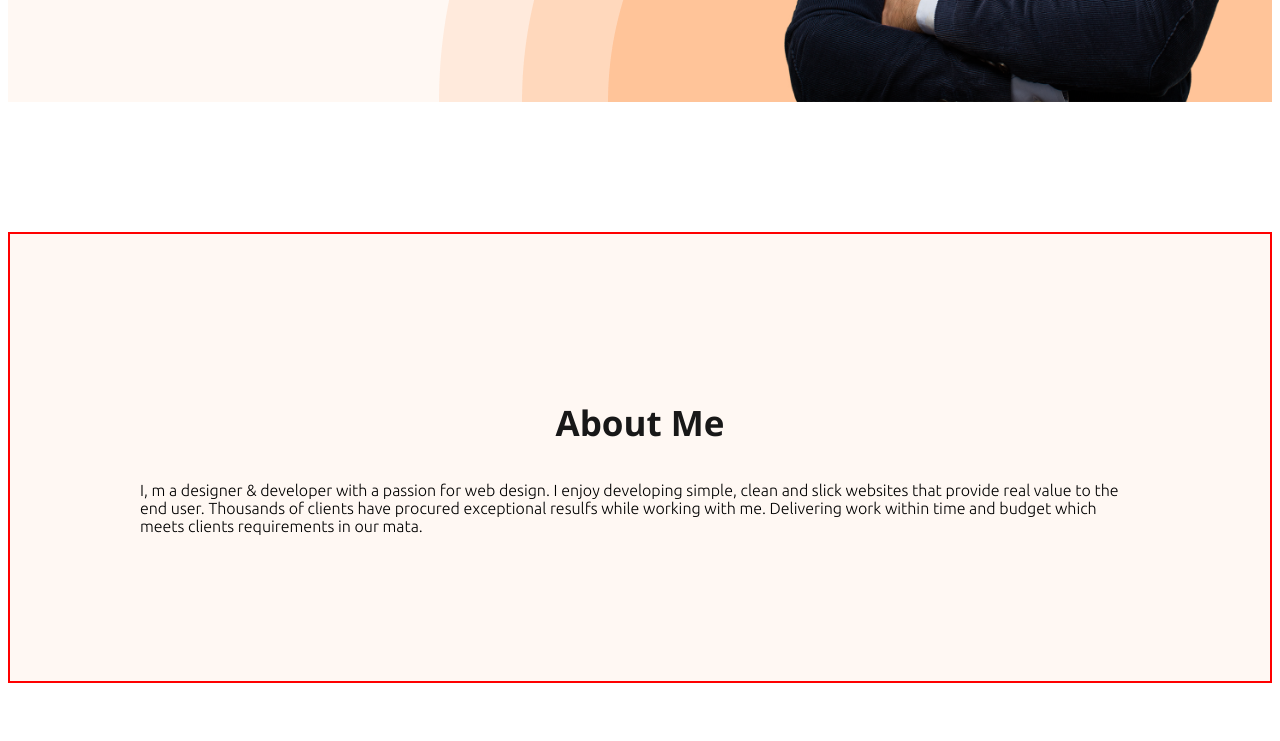
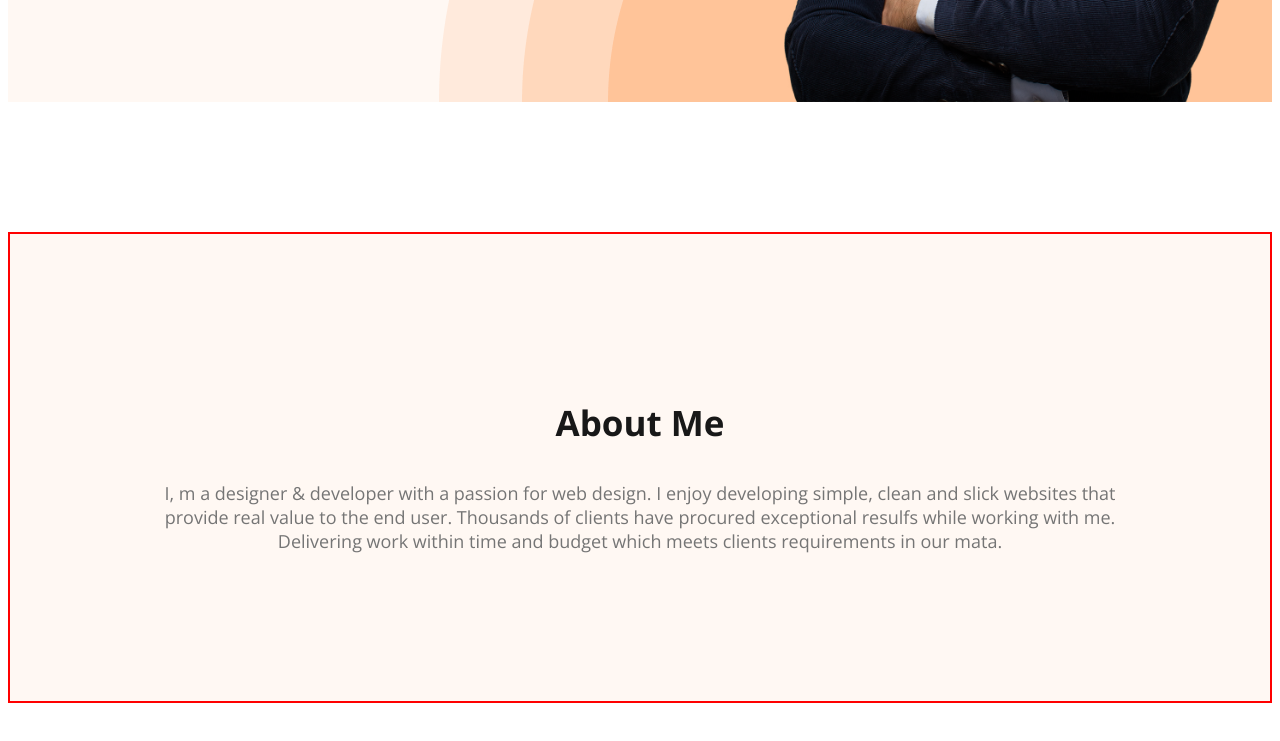
Before and after one commit to Faisal00001/web-developer-portfolio, a plain HTML site: page index.html in a window 1280 px wide. Shown: the part 666-1407 px from the top of the page. Drawn offline with nearby package versions, Linux system fonts and the light colour scheme.

Commit message:
added about section

```diff
--- a/style/portfolio.css
+++ b/style/portfolio.css
@@ -11,7 +11,12 @@ font-family: 'Ubuntu', sans-serif;
     font-weight: 700;
 }
 .section-description{
-    color:
+    color: #757575;
+    text-align: center;
+    font-family: Open Sans;
+    font-size: 18px;
+    font-weight: 400;
+
 }
 /* nav related style */
 nav{
```
